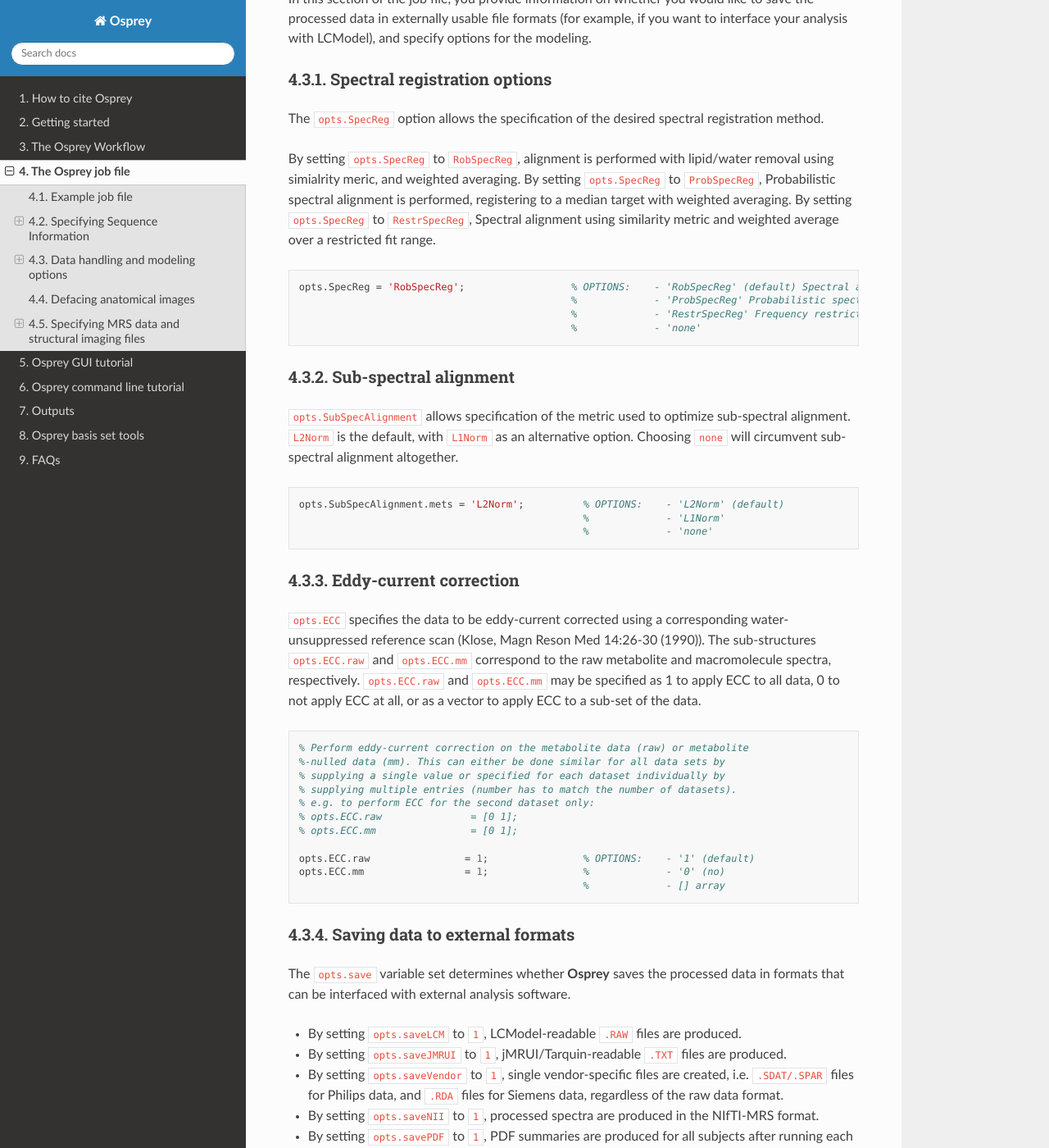
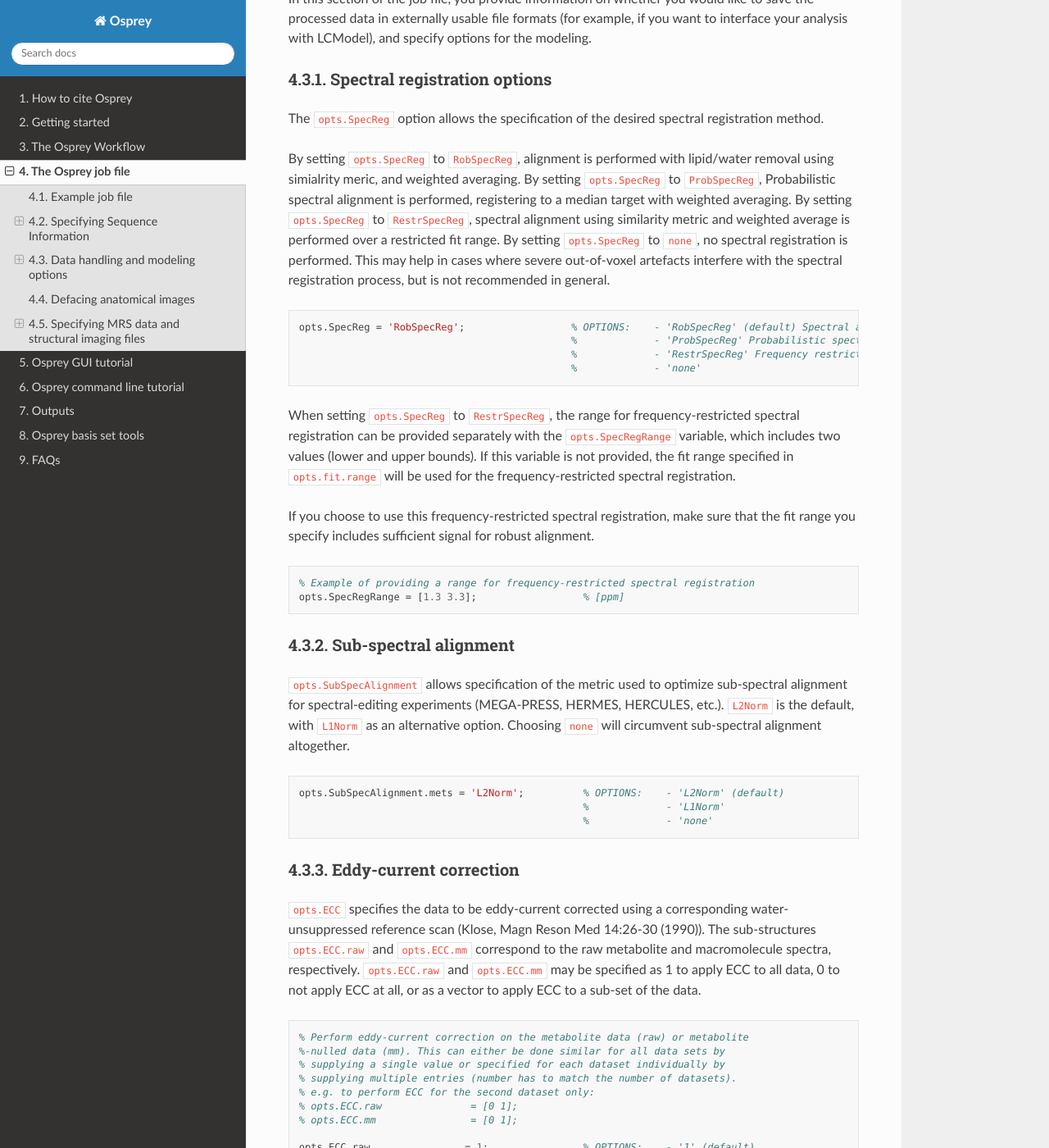
Before and after one commit to schorschinho/osprey-docs-test, a Sphinx documentation site: the page built from docs/jobfiles.rst, in a window 1280 px wide and 1400 px high, scrolled down 7196 px. Shown: the whole window at 82% size. Built offline with Sphinx 7.4.7 and the Read the Docs theme 3.1.0, drawn with Linux system fonts in a browser that asks for light colours.

Commit message:
Fixes
- Explain spectral registration options.
- Line break fixes
- SDATFiles & RDAFiles output corrected

```diff
--- a/docs/jobfiles.rst
+++ b/docs/jobfiles.rst
@@ -411,10 +411,7 @@ data acquired with PRIAM or MRSI.
 Data handling and modeling options
 ----------------------------------
 
-In this section of the job file, you provide information on whether you
-would like to save the processed data in externally usable file formats
-(for example, if you want to interface your analysis with LCModel), and
-specify options for the modeling.
+In this section of the job file, you provide information on whether you would like to save the processed data in externally usable file formats (for example, if you want to interface your analysis with LCModel), and specify options for the modeling.
 
 Spectral registration options
 ~~~~~~~~~~~~~~~~~~~~~~~~~~~~~
@@ -423,12 +420,7 @@ The ``opts.SpecReg`` option allows the specification of the desired
 spectral registration method.
 
 By setting ``opts.SpecReg`` to ``RobSpecReg``, alignment is performed
-with lipid/water removal using simialrity meric, and weighted averaging.
-By setting ``opts.SpecReg`` to ``ProbSpecReg``, Probabilistic spectral
-alignment is performed, registering to a median target with weighted
-averaging. By setting ``opts.SpecReg`` to ``RestrSpecReg``, Spectral
-alignment using similarity metric and weighted average over a restricted
-fit range.
+with lipid/water removal using simialrity meric, and weighted averaging. By setting ``opts.SpecReg`` to ``ProbSpecReg``, Probabilistic spectral alignment is performed, registering to a median target with weighted averaging. By setting ``opts.SpecReg`` to ``RestrSpecReg``, spectral alignment using similarity metric and weighted average is performed over a restricted fit range. By setting ``opts.SpecReg`` to ``none``, no spectral registration is performed. This may help in cases where severe out-of-voxel artefacts interfere with the spectral registration process, but is not recommended in general.
 
 .. code-block:: matlab
 
@@ -437,13 +429,21 @@ fit range.
                                                 %             - 'RestrSpecReg' Frequency restricted (fit range) spectral aligment, using similarity metric, and weighted averaging
                                                 %             - 'none'
 
+When setting ``opts.SpecReg`` to ``RestrSpecReg``, the range for frequency-restricted spectral registration can be provided separately with the ``opts.SpecRegRange`` variable, which includes two values (lower and upper bounds). If this variable is not provided, the fit range specified in ``opts.fit.range`` will be used for the frequency-restricted spectral registration.
+
+If you choose to use this frequency-restricted spectral registration, make sure that the fit range you specify includes sufficient signal for robust alignment.
+
+.. code-block:: matlab
+
+  % Example of providing a range for frequency-restricted spectral registration
+  opts.SpecRegRange = [1.3 3.3];                  % [ppm]
+
 Sub-spectral alignment
 ~~~~~~~~~~~~~~~~~~~~~~
 
 ``opts.SubSpecAlignment`` allows specification of the metric used to
-optimize sub-spectral alignment. ``L2Norm`` is the default, with
-``L1Norm`` as an alternative option. Choosing ``none`` will circumvent
-sub-spectral alignment altogether.
+optimize sub-spectral alignment for spectral-editing experiments (MEGA-PRESS, HERMES, HERCULES, etc.). ``L2Norm`` is the default, with
+``L1Norm`` as an alternative option. Choosing ``none`` will circumvent sub-spectral alignment altogether.
 
 .. code-block:: matlab
 
--- a/docs/outputs.rst
+++ b/docs/outputs.rst
@@ -99,10 +99,10 @@ NIfTIMRS
 
 If the job file option ``opts.saveNII`` is set to ``1`` (by default, this is set to ``0``), this folder will be created and will contain processed spectra in NIfTI-MRS format (.nii.gz), which can be used for further analysis in other software packages that support NIfTI-MRS files (e.g., FSL-MRS, spant, etc.). There is no explicit additional NIfTI-specific suffix for these files.
 
-SDATFiles
-~~~~~~~~~
+SDATFiles or RDAFiles
+~~~~~~~~~~~~~~~~~~~~~
 
-If the job file option ``opts.saveSDAT`` is set to ``1`` (by default, this is set to ``0``), this folder will be created and will contain processed spectra in Philips SDAT/SPAR format (.SDAT./.SPAR), which can be used for further analysis in other software packages that support Philips SDAT/SPAR files. There is no explicit additional SDAT-specific suffix for these files.
+If the job file option ``opts.saveVendor`` is set to ``1`` (by default, this is set to ``0``), this folder will be created and will contain processed spectra in Philips SDAT/SPAR (.SDAT./.SPAR) or Siemens RDA (.RDA) formats, which can be used for further analysis in other software packages that support those files. There is no explicit additional SDAT- or RDA-specific suffix for these files.
 
 QuantifyResults
 ---------------
```
